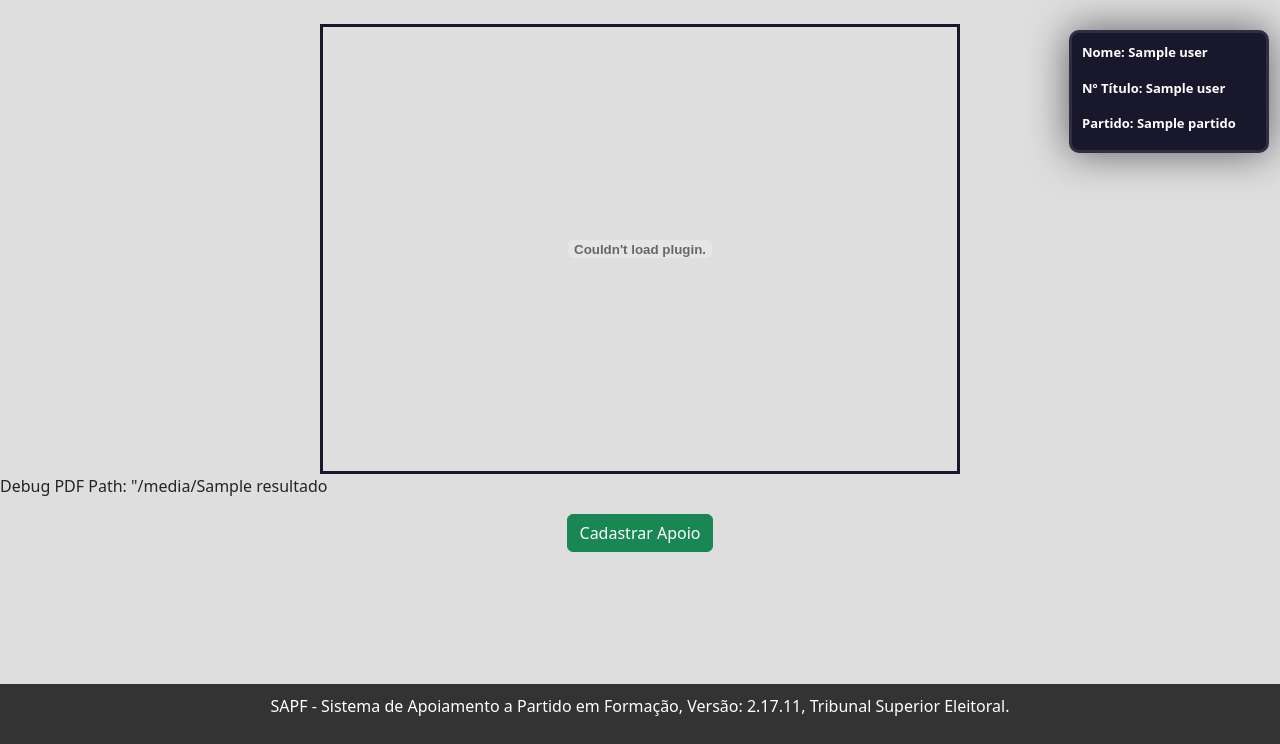
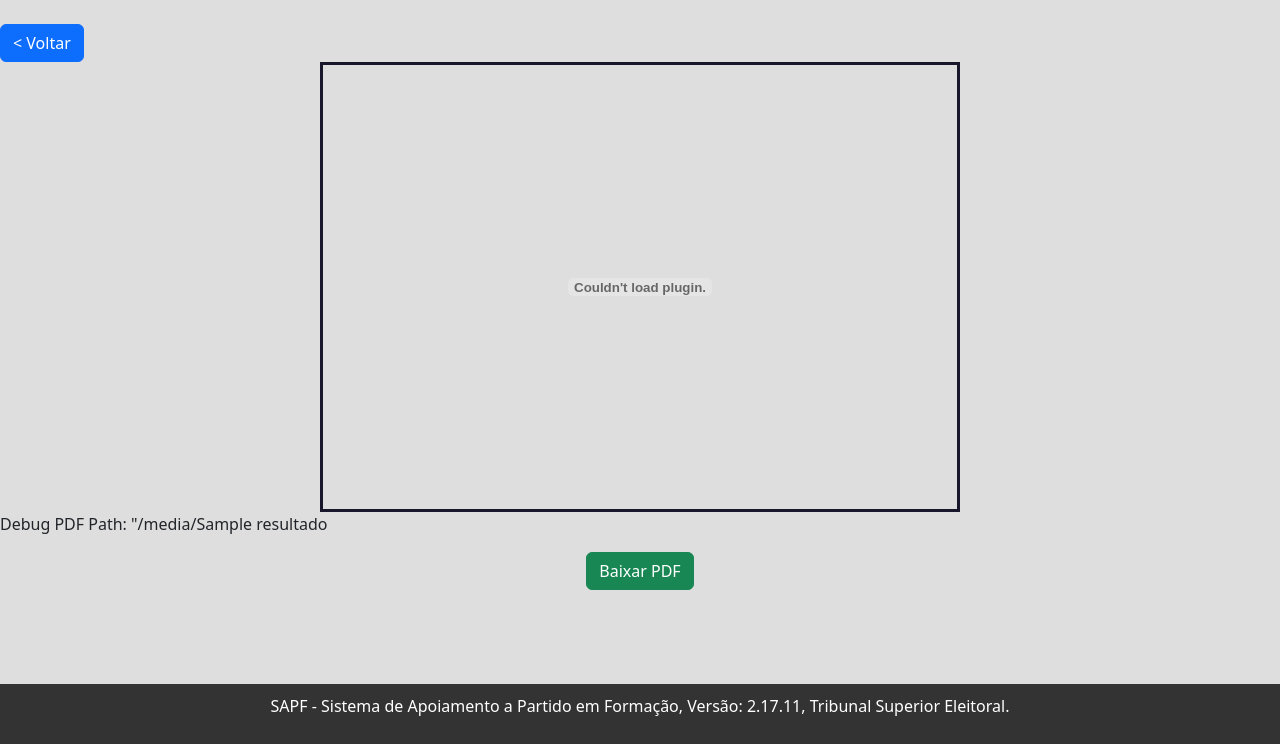
Before and after one commit to BEARaldo/Bot-sapf, a Django app: template Bot-sapf/templates/test_diretorio/pdf.html in a window 1280 px wide. Shown: the part 56-800 px from the top of the page. Run offline with Django 5.2, Linux system fonts and the light colour scheme; a user stored in the database is signed in; the template is opened without the code that fills it: most values are stand-ins (such as "Sample title", 1, 10 or a date in 2020).

Commit message:
adicionando botão para baixar

```diff
--- a/Bot-sapf/Bot_sapf/views.py
+++ b/Bot-sapf/Bot_sapf/views.py
@@ -178,7 +178,6 @@ class ConsultaEleitoralView(View):
                 #return redirect('serve_pdf', pdf_key=pdf_key)
                 #return HttpResponseRedirect(reverse('serve_pdf', kwargs={'pdf_key': pdf_key}))
                 #HttpResponseRedirect(request('./test_diretorio/pdf.html', {'pdf_url': pdf_url}))
-
                 return render(request, './test_diretorio/pdf.html', {'resultado': f"pdfs/{self.titulo_consultor}/{self.resultado['nTitulo']}.pdf"})
                 return HttpResponseRedirect(request('./test_diretorio/pdf.html', {'pdf_key': pdf_key}))
 
--- a/Bot-sapf/templates/test_diretorio/pdf.html
+++ b/Bot-sapf/templates/test_diretorio/pdf.html
@@ -13,12 +13,8 @@
         </a>
     </nav>
     <br>
-    <div id="content">
-        <div id="nabar">
-            <p>Nome: {{ user_data.name }}</p>
-            <p>Nº Título: {{ user_data.titulo }}</p>
-            <p>Partido: {{ user_data.partido }}</p>
-        </div>
+    <div class="btn-group" role="group" aria-label="Basic example">
+        <button id="voltar" type="button" class="btn btn-primary"> < Voltar</button>
     </div>
     <div style="width: 50%; height: 450px; border: solid 3px rgb(25, 23, 44); margin-left: 25%;">
         <embed src="{{ MEDIA_URL }}{{ resultado }}" type="application/pdf" width="100%" height="100%">
@@ -27,12 +23,29 @@
         <p>Debug PDF Path: "{{ MEDIA_URL }}{{ resultado }}</p>
     </div>
 
+    <!-- Botão para baixar o PDF substituindo o botão "Cadastrar Apoio" -->
     <div id="apoio">
-    <button  type="button" class="btn btn-success">Cadastrar Apoio</button>
+        <button id="baixar" type="button" class="btn btn-success">Baixar PDF</button>
     </div>
 
     <footer id="footer">
         <p>SAPF - Sistema de Apoiamento a Partido em Formação, Versão: 2.17.11, Tribunal Superior Eleitoral.</p>
     </footer>
+
+    <script>
+        // Redireciona para outra página ao clicar no botão "Voltar"
+        document.getElementById('voltar').addEventListener('click', function () {
+            window.location.href = "{% url 'consultar_cpf' %}";
+        });
+
+        // Baixar o PDF ao clicar no botão "Baixar PDF"
+        document.getElementById('baixar').addEventListener('click', function () {
+            const pdfUrl = "{{ MEDIA_URL }}{{ resultado }}";
+            const link = document.createElement('a');
+            link.href = pdfUrl;
+            link.download = 'documento.pdf'; // Nome do arquivo baixado
+            link.click();
+        });
+    </script>
 </body>
 </html>
```
Also changed, not shown: Bot-sapf/db.sqlite3. Lines whose indentation alone changed are shown as unchanged.
